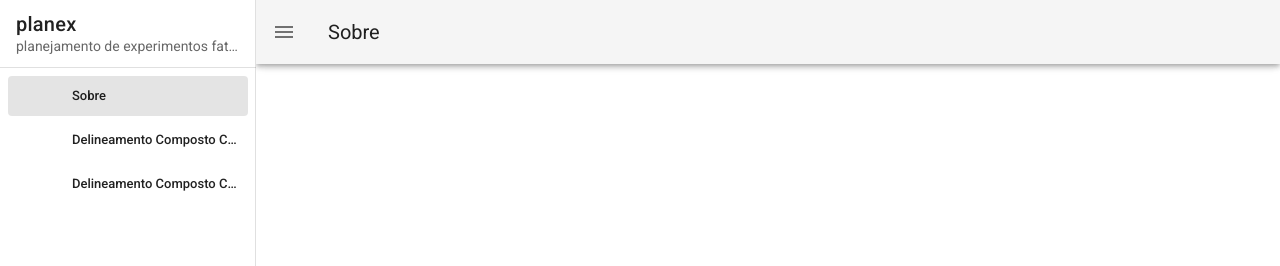
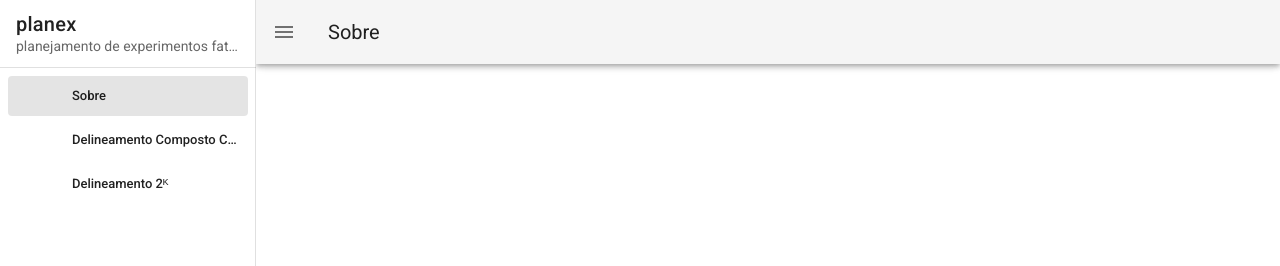
Before and after one commit to guisiq/planex, a Vue app: page / in a window 1280 px wide. Shown: the top 266 px of the page. Built offline with nearby package versions, Linux system fonts and the light colour scheme.

Commit message:
alterando titulo das rotas

```diff
--- a/src/router/index.js
+++ b/src/router/index.js
@@ -33,9 +33,9 @@ const routes = [
   },
   {
     meta:{
-      title:'Delineamento Composto 2ᴷ'
+      title:'Delineamento 2ᴷ'
     },
-    title:"Delineamento Composto Central (DCC)",
+    title:"Delineamento 2ᴷ",
     icon: 'list-nested',
     path: '/DCC2k',
     name: 'DCC2k',
```
